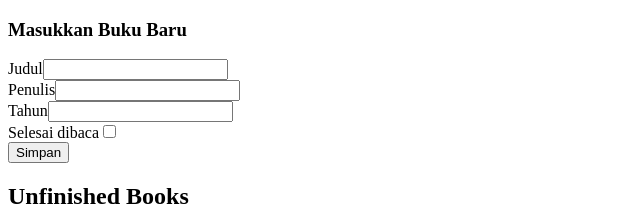
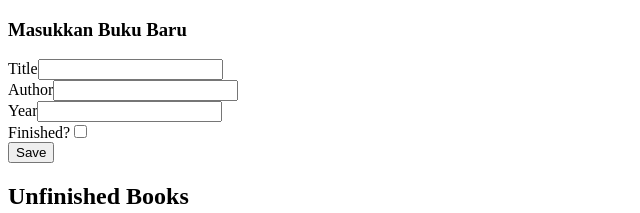
Before and after one commit to stevelukis/Bookshelf, a React (Create React App) app: page / in a window 1280 px wide. Shown: the top 213 px of the page, without its empty margins (0-640 px from the left). Built offline with nearby package versions, Linux system fonts and the light colour scheme.

Commit message:
Changed form labels to English

```diff
--- a/src/add-book/components.js
+++ b/src/add-book/components.js
@@ -11,7 +11,7 @@ export function AddBook(props) {
         <div className="input">
           <label className="input_label"
                  htmlFor="inputBookTitle">
-            Judul
+            Title
           </label>
           <input id="inputBookTitle"
                  className="input_box"
@@ -21,7 +21,7 @@ export function AddBook(props) {
         <div className="input">
           <label htmlFor="inputBookAuthor"
                  className="input_label">
-            Penulis
+            Author
           </label>
           <input id="inputBookAuthor"
                  className="input_box"
@@ -31,7 +31,7 @@ export function AddBook(props) {
         <div className="input">
           <label htmlFor="inputBookYear"
                  className="input_label">
-            Tahun
+            Year
           </label>
           <input id="inputBookYear"
                  className="input_box"
@@ -41,7 +41,7 @@ export function AddBook(props) {
         <div className="input">
           <label htmlFor="inputBookIsComplete"
                  className="input_label">
-            Selesai dibaca
+            Finished?
           </label>
           <input id="inputBookIsComplete"
                  className="input_box"
@@ -51,7 +51,7 @@ export function AddBook(props) {
                 className="input"
                 type="submit"
                 onClick="onAddBook()">
-          Simpan
+          Save
         </button>
       </form>
     </section>
```
